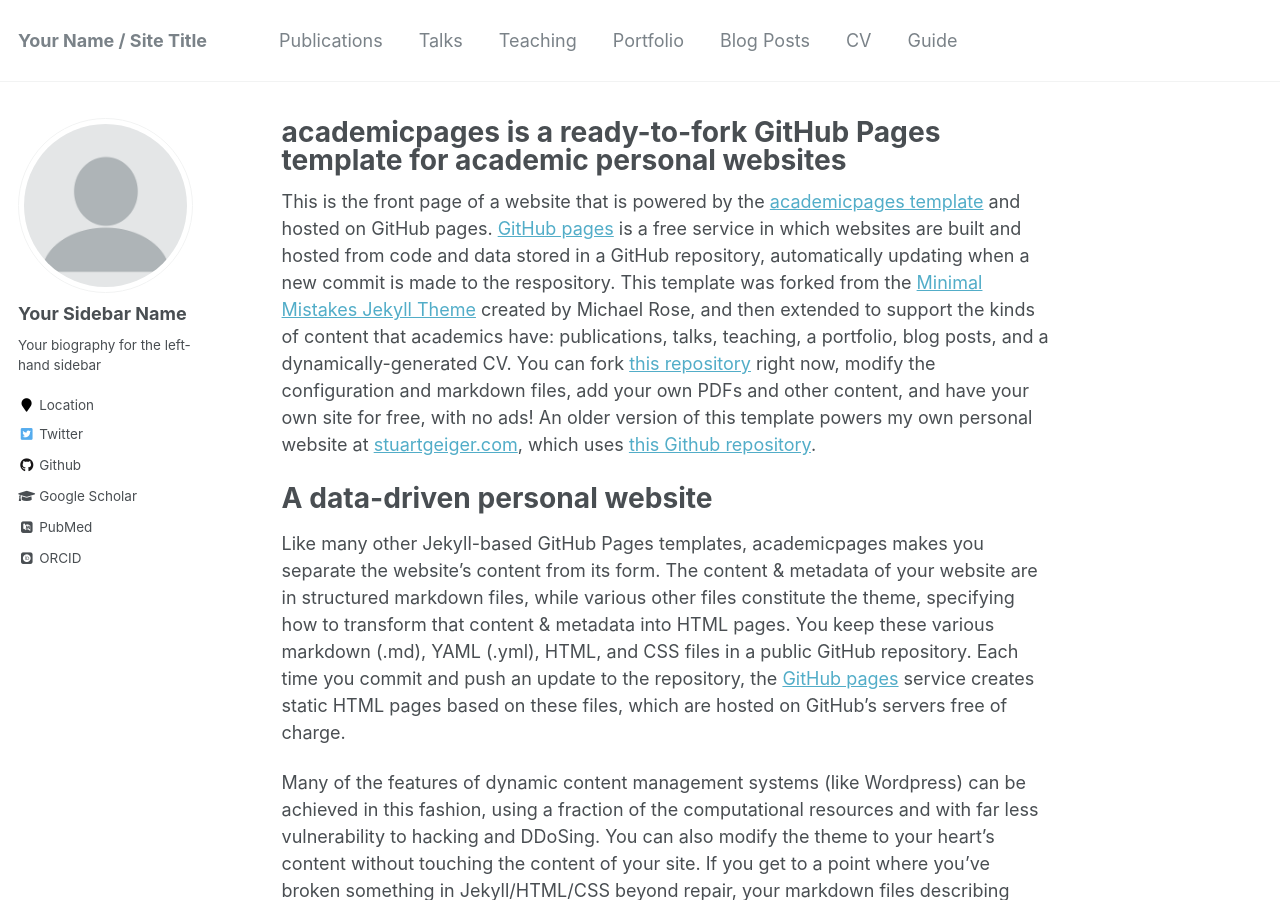
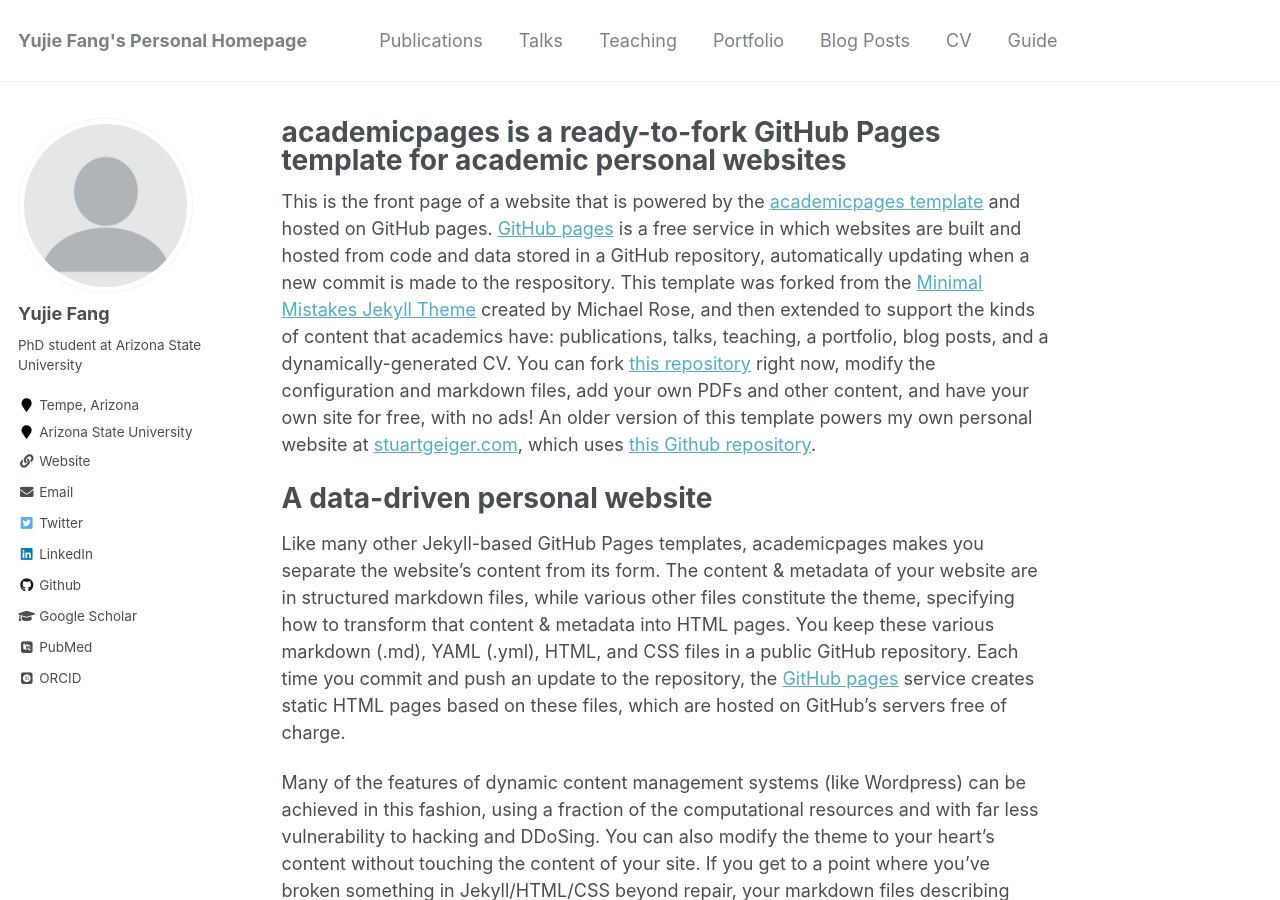
Before and after one commit to yujie-fang/yujie-fang.github.io, a Jekyll site: the page built from _pages/about.md, in a window 1280 px wide and 900 px high. Built offline with Jekyll 4.4.1, drawn with Linux system fonts in a browser that asks for light colours; some web fonts are replaced; some of the changed text lies outside the part shown.

Commit message:
Initial changes

```diff
--- a/_config.yml
+++ b/_config.yml
@@ -7,13 +7,13 @@
 
 # Site Settings
 locale                   : "en-US"
-title                    : "Your Name / Site Title"
+title                    : "Yujie Fang's Personal Homepage"
 title_separator          : "-"
-name                     : &name "Your Name"
-description              : &description "personal description"
-url                      : https://academicpages.github.io # the base hostname & protocol for your site e.g. "https://mmistakes.github.io"
+name                     : &name "Yujie Fang"
+description              : &description "PhD student at Arizona State University"
+url                      : https://yujie-fang.github.io # the base hostname & protocol for your site e.g. "https://mmistakes.github.io"
 baseurl                  : "" # the subpath of your site, e.g. "/blog"
-repository               : "academicpages/academicpages.github.io"
+repository               : "yujie-fang/yujie-fang.github.io"
 teaser                   :  # filename of teaser fallback teaser image placed in /images/, .e.g. "500x300.png"
 breadcrumbs              : false # true, false (default)
 words_per_minute         : 160
@@ -80,29 +80,29 @@ analytics:
 
 # Site Author
 author:
-  name             : "Your Sidebar Name"
+  name             : "Yujie Fang"
   avatar           : "profile.png"
-  bio              : "Your biography for the left-hand sidebar"
-  location         : "Location"
-  employer         :
+  bio              : "PhD student at Arizona State University"
+  location         : "Tempe, Arizona"
+  employer         : "Arizona State University"
   pubmed           : "https://www.ncbi.nlm.nih.gov/pubmed/?term=john+snow"
   googlescholar    : "http://yourfullgooglescholarurl.com"
-  email            :
+  email            : "eric.yujie.fang@gmail.com"
   researchgate     :  # example: "https://www.researchgate.net/profile/yourprofile"
-  uri              :
+  uri              : "yujie-fang.github.io"
   bitbucket        :
   codepen          :
   dribbble         :
   flickr           :
   facebook         :
   foursquare       :
-  github           : "academicpages"
+  github           : "https://github.com/yujie-fang"
   google_plus      :
   keybase          :
   instagram        :
   impactstory      : #"https://profiles.impactstory.org/u/xxxx-xxxx-xxxx-xxxx"
   lastfm           :
-  linkedin         :
+  linkedin         : "https://www.linkedin.com/in/yujie-fang/"
   orcid            : "http://orcid.org/yourorcidurl"
   pinterest        :
   soundcloud       :
```
Also changed, not shown: README.md (+2 -31 lines).
